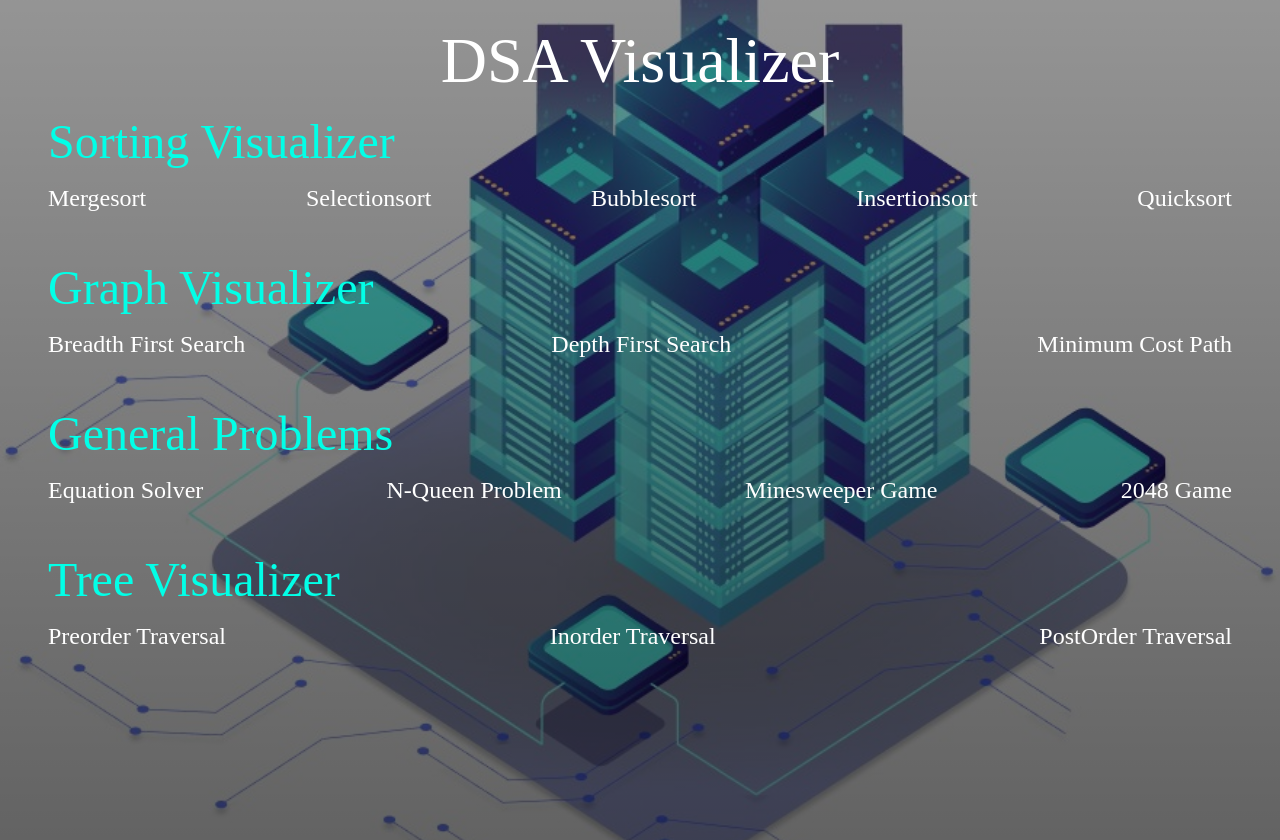
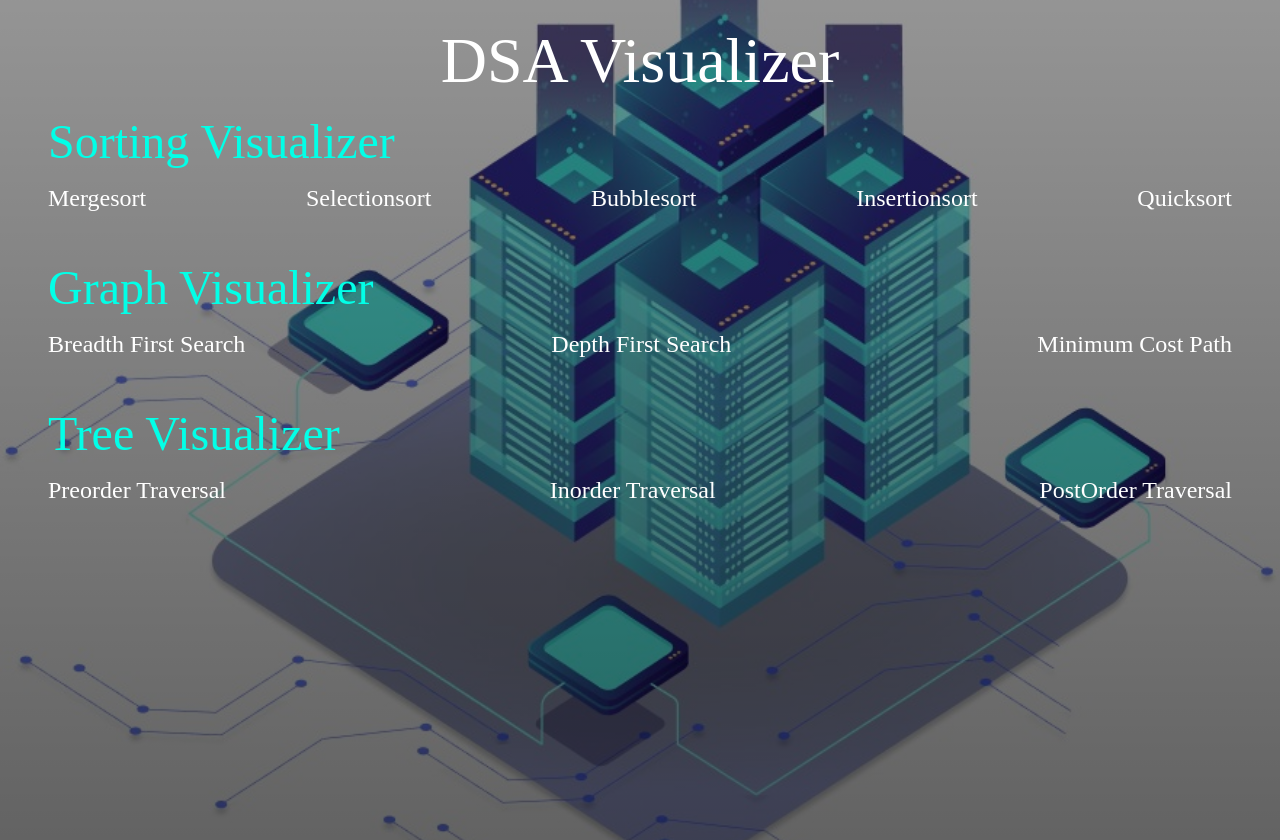
Before and after one commit to XEROX112/DSA-Visualizer, a React (Vite) app in the folder Algorithm Visualizer/: page / in a window 1280 px wide. Built offline with nearby package versions, Linux system fonts and the light colour scheme.

Commit message:
Update Home.jsx

```diff
--- a/Algorithm Visualizer/src/components/Home/Home.jsx
+++ b/Algorithm Visualizer/src/components/Home/Home.jsx
@@ -15,12 +15,6 @@ const Home = () => {
       ["/graph/breadthfirstsearch", "Breadth First Search"],
       ["/graph/depthfirstsearch", "Depth First Search"],
       ["/graph/minimumcostpath", "Minimum Cost Path"],
-    ],
-    "General Problems": [
-      ["/equationsolve", "Equation Solver"],
-      ["/nqueen", "N-Queen Problem"],
-      ["/minesweeper", "Minesweeper Game"],
-      ["/game2048", "2048 Game"],
     ],
     "Tree Visualizer": [
       ["/tree/preordertraversal", "Preorder Traversal"],
```
